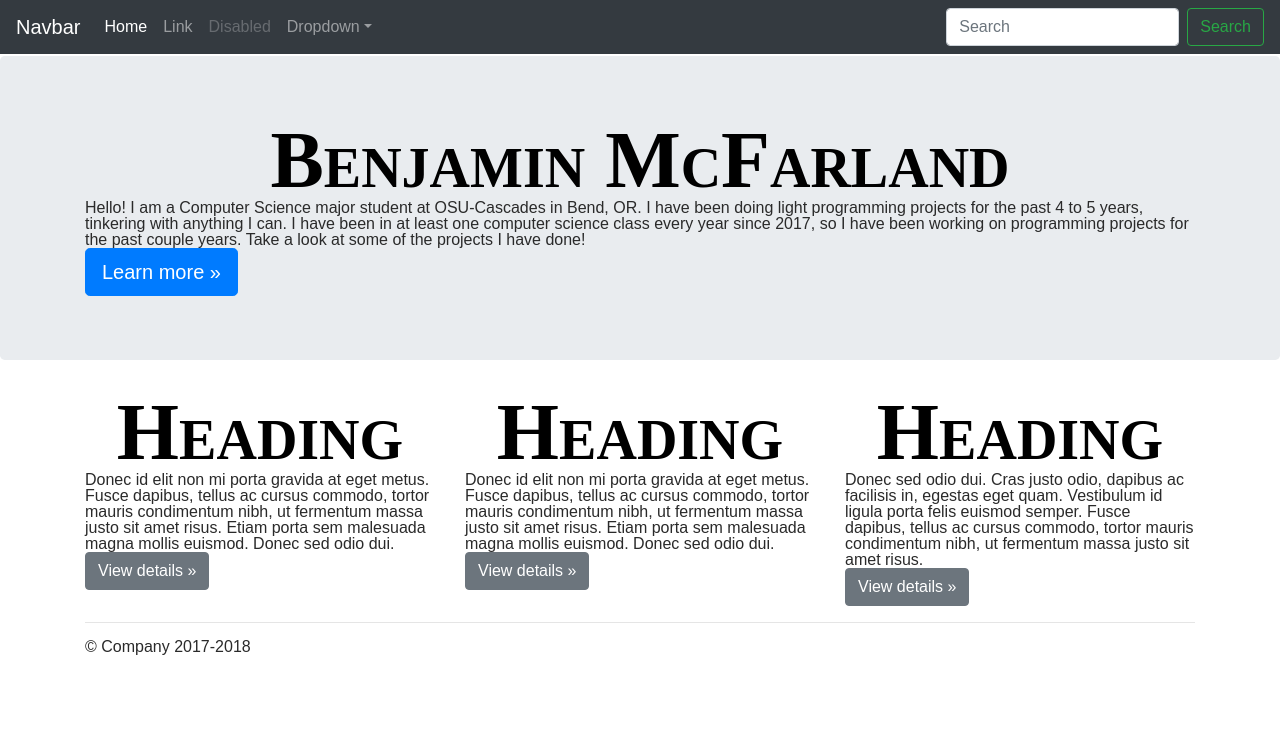
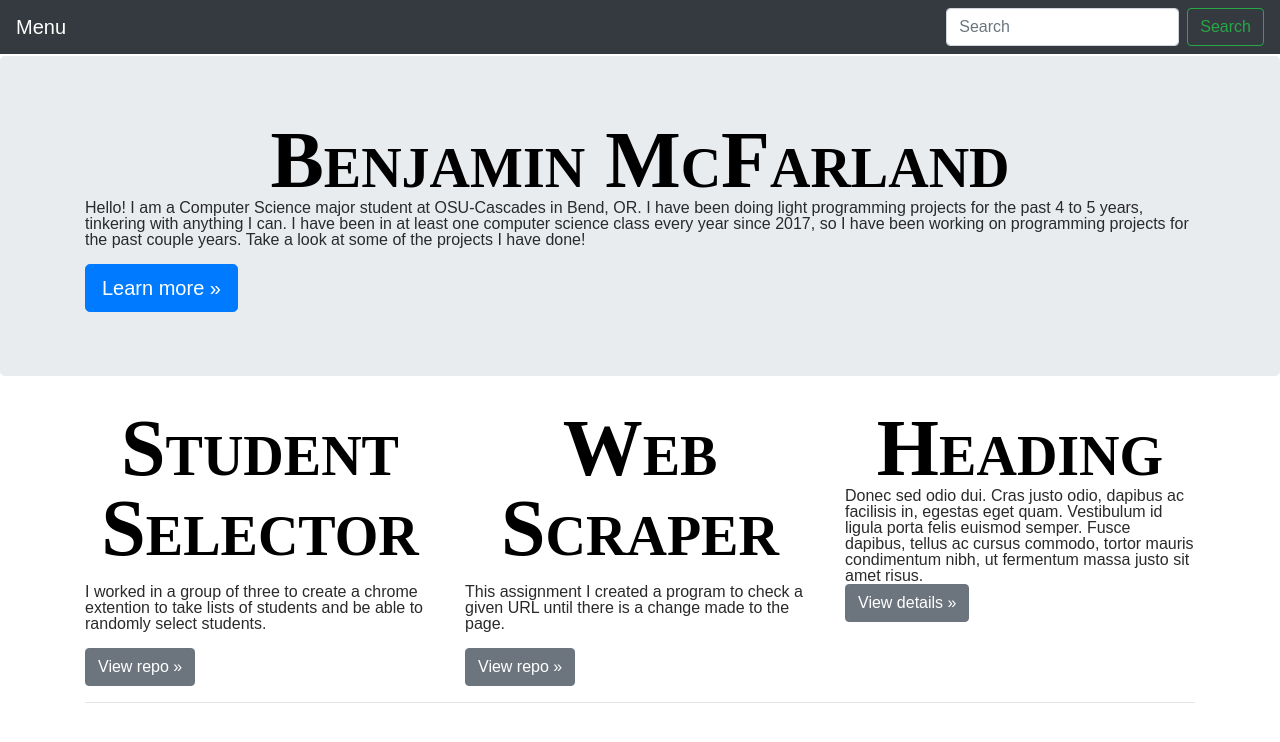
Before and after one commit to harzulu/harzulu.github.io, a plain HTML site: page index.html in a window 1280 px wide. Drawn offline with nearby package versions, Linux system fonts and the light colour scheme.

Commit message:
add Student Selector and Webscraper project
Also cleaned up navbar

```diff
--- a/index.html
+++ b/index.html
@@ -18,7 +18,7 @@
   <body>
 
     <nav class="navbar navbar-expand-md navbar-dark fixed-top bg-dark">
-      <a class="navbar-brand" href="#">Navbar</a>
+      <a class="navbar-brand" href="#">Menu</a>
       <button class="navbar-toggler" type="button" data-toggle="collapse" data-target="#navbarsExampleDefault" aria-controls="navbarsExampleDefault" aria-expanded="false" aria-label="Toggle navigation">
         <span class="navbar-toggler-icon"></span>
       </button>
@@ -26,7 +26,7 @@
       <div class="collapse navbar-collapse" id="navbarsExampleDefault">
         <ul class="navbar-nav mr-auto">
           <li class="nav-item active">
-            <a class="nav-link" href="#">Home <span class="sr-only">(current)</span></a>
+            <!--<a class="nav-link" href="#">Home <span class="sr-only">(current)</span></a>
           </li>
           <li class="nav-item">
             <a class="nav-link" href="#">Link</a>
@@ -41,7 +41,7 @@
               <a class="dropdown-item" href="#">Another action</a>
               <a class="dropdown-item" href="#">Something else here</a>
             </div>
-          </li>
+          </li> -->
         </ul>
         <form class="form-inline my-2 my-lg-0">
           <input class="form-control mr-sm-2" type="text" placeholder="Search" aria-label="Search">
@@ -57,6 +57,7 @@
         <div class="container">
           <h1 id="mainHeader">Benjamin McFarland</h1>
           <p>Hello! I am a Computer Science major student at OSU-Cascades in Bend, OR. I have been doing light programming projects for the past 4 to 5 years, tinkering with anything I can. I have been in at least one computer science class every year since 2017, so I have been working on programming projects for the past couple years. Take a look at some of the projects I have done!</p>
+		  <br>
           <p><a class="btn btn-primary btn-lg" href="#" role="button">Learn more &raquo;</a></p>
         </div>
       </div>
@@ -65,14 +66,18 @@
         <!-- Example row of columns -->
         <div class="row">
           <div class="col-md-4">
-            <h2>Heading</h2>
-            <p>Donec id elit non mi porta gravida at eget metus. Fusce dapibus, tellus ac cursus commodo, tortor mauris condimentum nibh, ut fermentum massa justo sit amet risus. Etiam porta sem malesuada magna mollis euismod. Donec sed odio dui. </p>
-            <p><a class="btn btn-secondary" href="#" role="button">View details &raquo;</a></p>
+            <h2>Student Selector</h2>
+			<br>
+            <p>I worked in a group of three to create a chrome extention to take lists of students and be able to randomly select students.</p>
+			<br>
+            <p><a class="btn btn-secondary" href="https://github.com/Benji-Wan-Kenobi/StudentSelectorExtension" role="button">View repo &raquo;</a></p>
           </div>
           <div class="col-md-4">
-            <h2>Heading</h2>
-            <p>Donec id elit non mi porta gravida at eget metus. Fusce dapibus, tellus ac cursus commodo, tortor mauris condimentum nibh, ut fermentum massa justo sit amet risus. Etiam porta sem malesuada magna mollis euismod. Donec sed odio dui. </p>
-            <p><a class="btn btn-secondary" href="#" role="button">View details &raquo;</a></p>
+            <h2>Web Scraper</h2>
+			<br>
+            <p>This assignment I created a program to check a given URL until there is a change made to the page.</p>
+			<br>
+            <p><a class="btn btn-secondary" href="https://github.com/Benji-Wan-Kenobi/webscaper" role="button">View repo &raquo;</a></p>
           </div>
           <div class="col-md-4">
             <h2>Heading</h2>
@@ -88,7 +93,7 @@
     </main>
 
     <footer class="container">
-      <p>&copy; Company 2017-2018</p>
+      <p></p>
     </footer>
 
     <!-- Bootstrap core JavaScript
```
